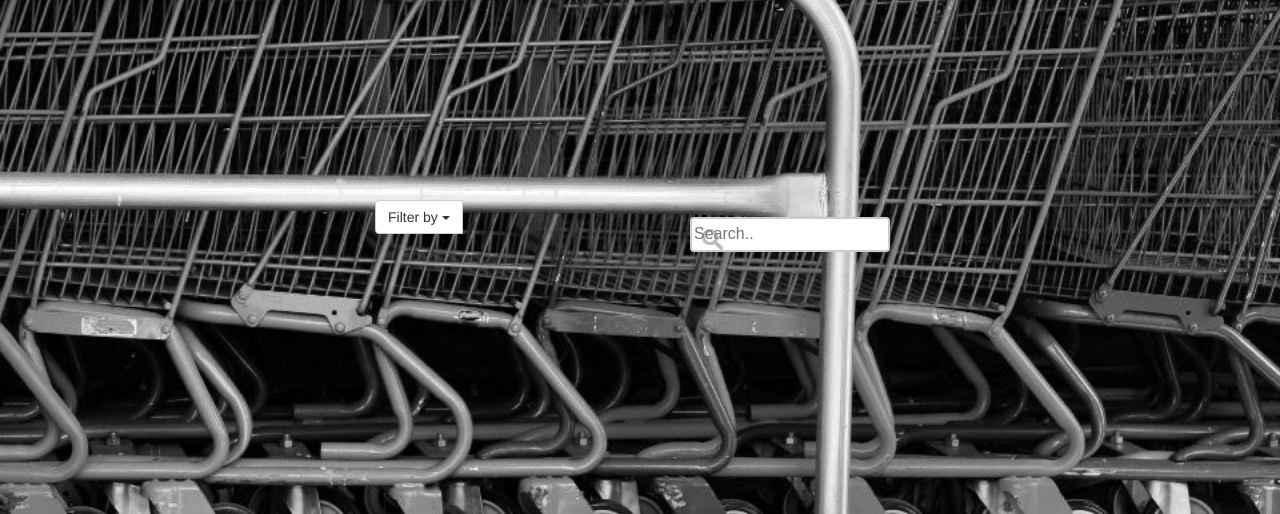
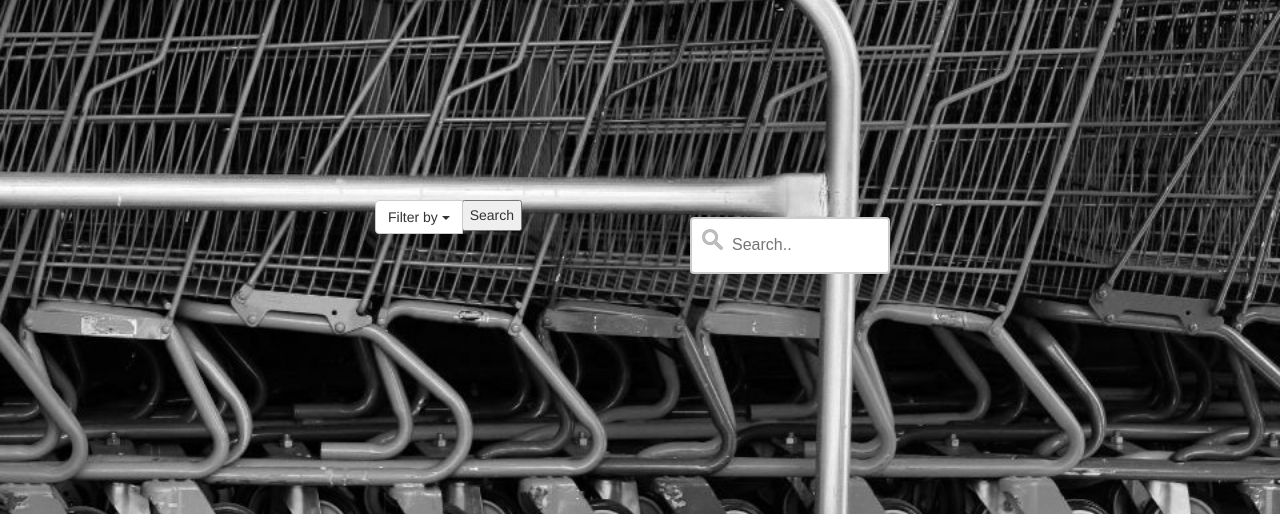
Before and after one commit to diglungdig/ShoprClone, a Flask app: page / in a window 1280 px wide. Shown: the part 175-689 px from the top of the page. Run offline with Flask 2, Linux system fonts and the light colour scheme; the visitor is signed in with stand-in values (Sample User, id 1); some libraries are stand-ins or nearby versions.

Commit message:
final attempt

```diff
--- a/static/styles/index-styles.css
+++ b/static/styles/index-styles.css
@@ -63,7 +63,7 @@ input[type=text] {
     background-image: url('/static/res/searchicon.png');
     background-position: 10px 10px;
     background-repeat: no-repeat;
-    /*padding: 12px 20px 12px 40px;*/
+    padding: 12px 20px 12px 40px;
     -webkit-transition: width 0.4s ease-in-out;
     transition: width 0.4s ease-in-out;
     position: absolute;
--- a/templates/index.html
+++ b/templates/index.html
@@ -32,7 +32,6 @@ $(document).ready(function(){
     $('[data-toggle="popover"]').popover();
 });
 </script>
-
 <div id="centerScreen">
     <form action="/search" method="get">
         <div class="row">
@@ -56,8 +55,7 @@ $(document).ready(function(){
                         </ul>
                     </div>
                     <input type="text" name="q" name="search" placeholder="Search..">
-        <input type="submit" value="Search" style="visibility: hidden;"/>
-
+                    <input type="submit" value="Search"/>
                     <!--
                                     <input type="hidden" name="search_param" value="all" id="search_param">
                     <input type="text" class="form-control" name="x" placeholder="Search term...">
```
Lines whose indentation alone changed are shown as unchanged.
